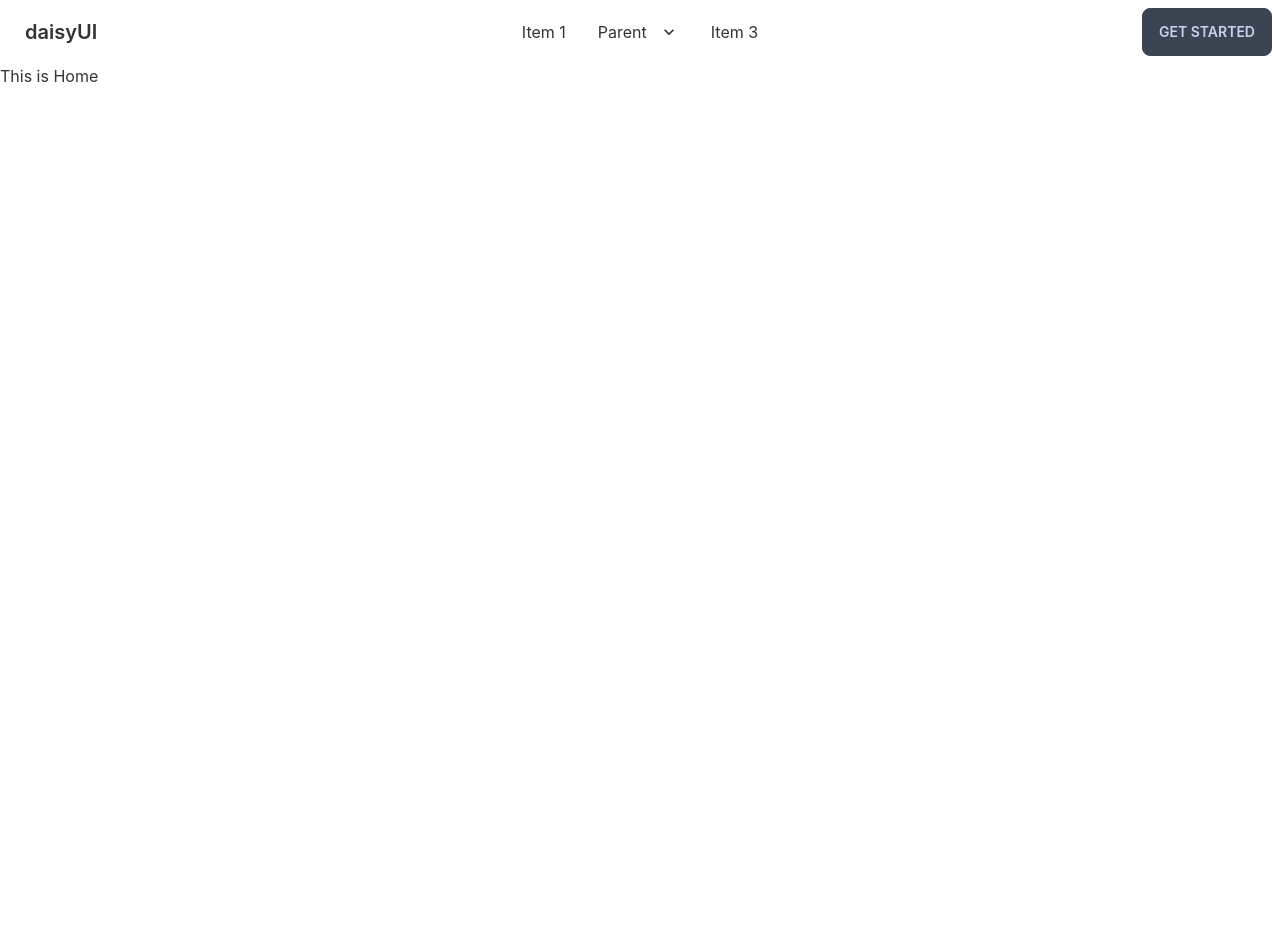
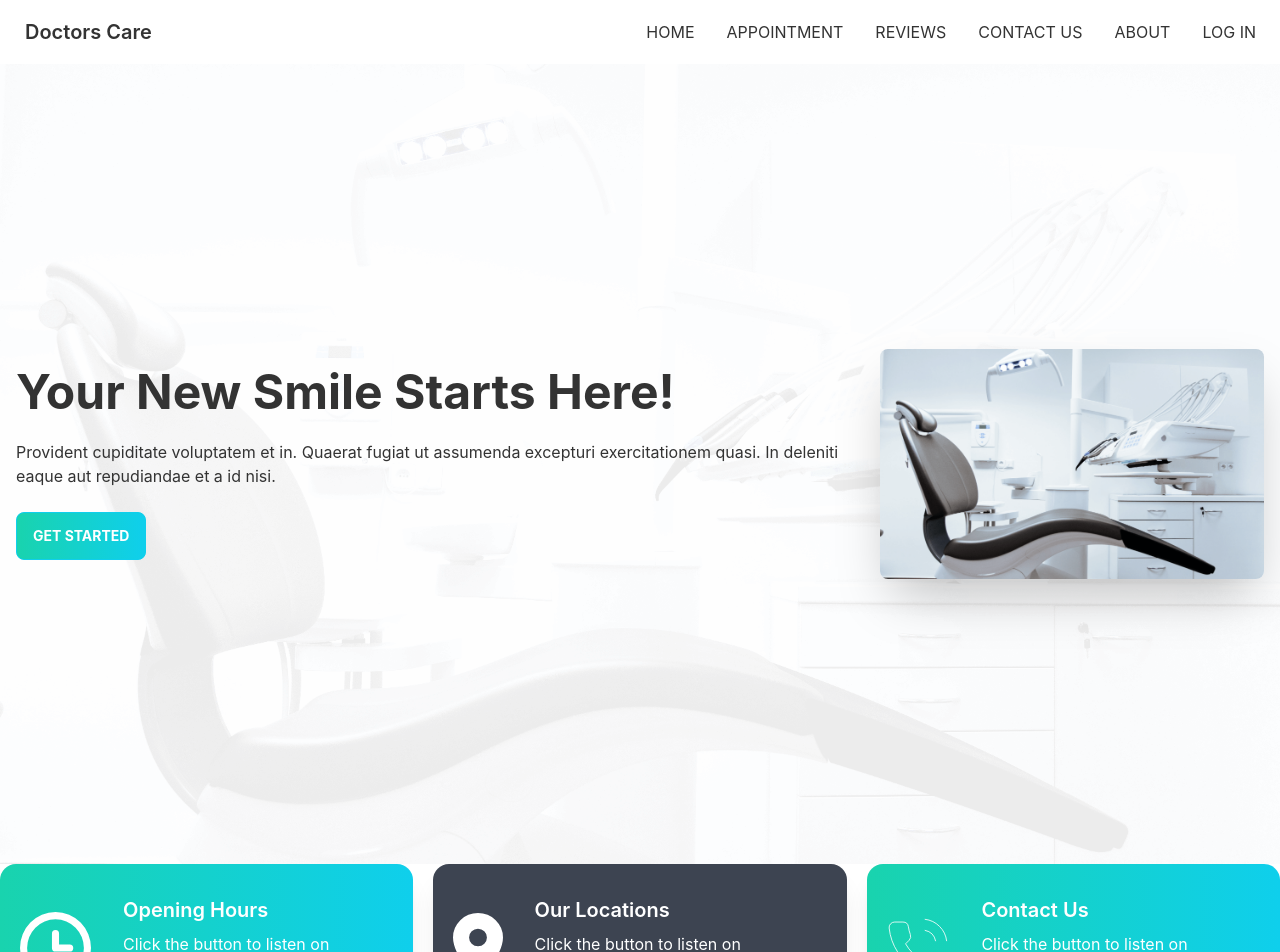
Before and after one commit to Junayet10135/Doctors-Care, a React (Create React App) app: page / in a window 1280 px wide. Shown: the top 952 px of the page. Before the commit the page ends 800 px from the top, so only its background shows below. Built offline with nearby package versions, Linux system fonts and the light colour scheme.

Commit message:
card add

```diff
--- a/src/App.js
+++ b/src/App.js
@@ -2,6 +2,7 @@
 import './App.css';
 import About from './Pages/About/About';
 import Home from './Pages/Home/Home';
+import Login from './Pages/LogIn/Login';
 import Navbar from './Pages/Shared/Navbar';
 
 function App() {
@@ -11,6 +12,9 @@
       <Routes>
         <Route path='/' element={<Home></Home>}></Route>
         <Route path='/about' element={<About></About>}></Route>
+        <Route path='/appointment' element={<About></About>}></Route>
+        <Route path='/contact' element={<About></About>}></Route>
+        <Route path='/login' element={<Login></Login>}></Route>
       </Routes>
 
     </div>
--- /dev/null
+++ b/src/Pages/Home/Banner.js
@@ -0,0 +1,22 @@
+import React from 'react';
+import chair from '../../assets/images/chair.png'
+import bg from '../../assets/images/bg.png'
+
+const Banner = () => {
+    return (
+        <div class="hero min-h-screen " style={{
+            backgroundImage: `url(${bg})`
+        }}>
+            <div class="hero-content flex-col lg:flex-row-reverse">
+                <img src={chair} class="max-w-sm rounded-lg shadow-2xl" />
+                <div>
+                    <h1 class="text-5xl font-bold">Your New Smile Starts Here!</h1>
+                    <p class="py-6">Provident cupiditate voluptatem et in. Quaerat fugiat ut assumenda excepturi exercitationem quasi. In deleniti eaque aut repudiandae et a id nisi.</p>
+                    <button class="btn btn-primary uppercase text-white font-bold bg-gradient-to-r from-secondary to-primary">Get Started</button>
+                </div>
+            </div>
+        </div>
+    );
+};
+
+export default Banner;
--- a/src/Pages/Home/Home.js
+++ b/src/Pages/Home/Home.js
@@ -1,9 +1,12 @@
 import React from 'react';
+import Banner from './Banner';
+import Info from './Info';
 
 const Home = () => {
     return (
         <div>
-            <h2>This is Home</h2>
+            <Banner></Banner>
+            <Info></Info>
         </div>
     );
 };
--- /dev/null
+++ b/src/Pages/Home/Info.js
@@ -0,0 +1,17 @@
+import React from 'react';
+import InfoCard from './InfoCard';
+import clock from '../../assets/icons/clock.svg';
+import marker from '../../assets/icons/marker.svg';
+import phone from '../../assets/icons/phone.svg';
+
+const Info = () => {
+    return (
+        <div className='grid grid-cols-1 lg:grid-cols-3 gap-5'>
+            <InfoCard cardTitle="Opening Hours" bgClass="bg-gradient-to-r from-secondary to-primary" img={clock}></InfoCard>
+            <InfoCard cardTitle="Our Locations" bgClass="bg-neutral" img={marker}></InfoCard>
+            <InfoCard cardTitle="Contact Us" bgClass="bg-gradient-to-r from-secondary to-primary" img={phone}></InfoCard>
+        </div>
+    );
+};
+
+export default Info;
--- /dev/null
+++ b/src/Pages/Home/InfoCard.js
@@ -0,0 +1,18 @@
+import React from 'react';
+
+const InfoCard = ({ img, cardTitle, bgClass }) => {
+    return (
+        <div className={`card lg:card-side bg-base-100 shadow-xl ${bgClass}`}>
+            <figure className='pl-5 pt-5'>
+                <img src={img} alt="Album" />
+            </figure>
+            <div className="card-body text-white">
+                <h2 className="card-title">{cardTitle}</h2>
+                <p>Click the button to listen on Spotiwhy app.</p>
+            </div>
+        </div>
+
+    );
+};
+
+export default InfoCard;
--- /dev/null
+++ b/src/Pages/LogIn/Login.js
@@ -0,0 +1,11 @@
+import React from 'react';
+
+const Login = () => {
+    return (
+        <div>
+            <h2>please login</h2>
+        </div>
+    );
+};
+
+export default Login;
--- a/src/Pages/Shared/Navbar.js
+++ b/src/Pages/Shared/Navbar.js
@@ -1,6 +1,15 @@
 import React from 'react';
+import { Link } from 'react-router-dom';
 
 const Navbar = () => {
+    const menuItems = <>
+        <li><Link to="/">HOME</Link></li>
+        <li><Link to="/appointment">APPOINTMENT</Link></li>
+        <li><Link to="/review">REVIEWS</Link></li>
+        <li><Link to="/contact">CONTACT US</Link></li>
+        <li><Link to="/about">ABOUT</Link></li>
+        <li><Link to="/login">LOG IN</Link></li>
+    </>
     return (
         <div class="navbar bg-base-100">
             <div class="navbar-start">
@@ -9,41 +18,17 @@
                         <svg xmlns="http://www.w3.org/2000/svg" class="h-5 w-5" fill="none" viewBox="0 0 24 24" stroke="currentColor"><path stroke-linecap="round" stroke-linejoin="round" stroke-width="2" d="M4 6h16M4 12h8m-8 6h16" /></svg>
                     </label>
                     <ul tabindex="0" class="menu menu-compact dropdown-content mt-3 p-2 shadow bg-base-100 rounded-box w-52">
-                        <li><a>Item 1</a></li>
-                        <li tabindex="0">
-                            <a class="justify-between">
-                                Parent
-                                <svg class="fill-current" xmlns="http://www.w3.org/2000/svg" width="24" height="24" viewBox="0 0 24 24"><path d="M8.59,16.58L13.17,12L8.59,7.41L10,6L16,12L10,18L8.59,16.58Z" /></svg>
-                            </a>
-                            <ul class="p-2">
-                                <li><a>Submenu 1</a></li>
-                                <li><a>Submenu 2</a></li>
-                            </ul>
-                        </li>
-                        <li><a>Item 3</a></li>
+                        {menuItems}
                     </ul>
                 </div>
-                <a class="btn btn-ghost normal-case text-xl">daisyUI</a>
+                <a class="btn btn-ghost normal-case text-xl">Doctors Care</a>
             </div>
             <div class="navbar-center hidden lg:flex">
                 <ul class="menu menu-horizontal p-0">
-                    <li><a>Item 1</a></li>
-                    <li tabindex="0">
-                        <a>
-                            Parent
-                            <svg class="fill-current" xmlns="http://www.w3.org/2000/svg" width="20" height="20" viewBox="0 0 24 24"><path d="M7.41,8.58L12,13.17L16.59,8.58L18,10L12,16L6,10L7.41,8.58Z" /></svg>
-                        </a>
-                        <ul class="p-2">
-                            <li><a>Submenu 1</a></li>
-                            <li><a>Submenu 2</a></li>
-                        </ul>
-                    </li>
-                    <li><a>Item 3</a></li>
+                    {menuItems}
                 </ul>
             </div>
-            <div class="navbar-end">
-                <a class="btn">Get started</a>
-            </div>
+
         </div>
     );
 };
```
